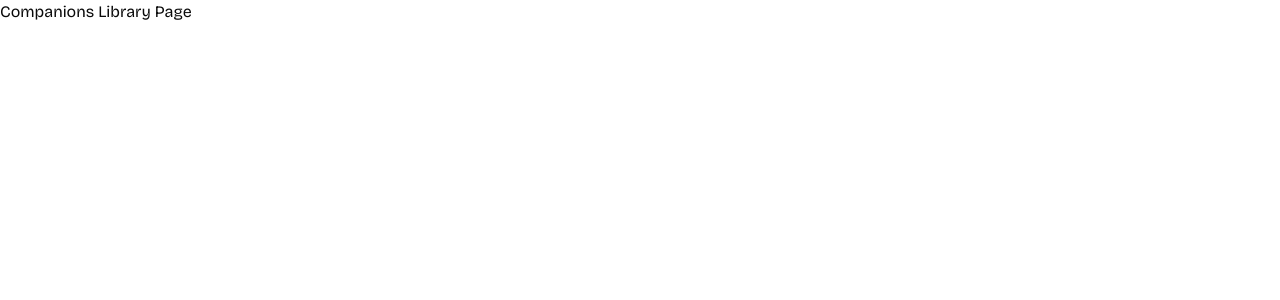
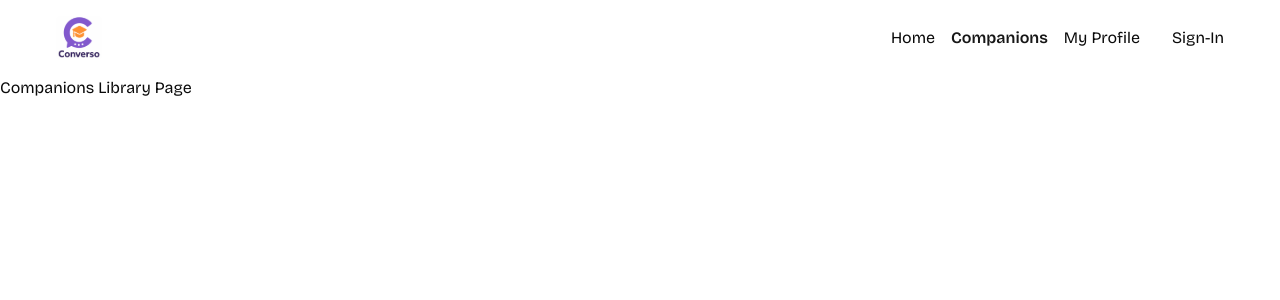
Before and after one commit to godseye1310/saas-project, a Next.js app: page /companions in a window 1280 px wide. Shown: the top 300 px of the page. Built offline with nearby package versions, Linux system fonts and the light colour scheme.

Commit message:
+ Navbar

```diff
--- a/app/layout.tsx
+++ b/app/layout.tsx
@@ -1,6 +1,7 @@
 import type { Metadata } from "next";
 import { Bricolage_Grotesque } from "next/font/google";
 import "./globals.css";
+import Navbar from "@/components/Navbar";
 
 const bricolage = Bricolage_Grotesque({
 	variable: "--font-bricolage",
@@ -19,7 +20,10 @@
 }>) {
 	return (
 		<html lang="en">
-      <body className={`${bricolage.variable} antialiased`}>{children}</body>
+			<body className={`${bricolage.variable} antialiased`}>
+				<Navbar />
+				{children}
+			</body>
 		</html>
 	);
 }
--- /dev/null
+++ b/components/NavItems.tsx
@@ -0,0 +1,30 @@
+"use client";
+import { cn } from "@/lib/utils";
+import Link from "next/link";
+import { usePathname } from "next/navigation";
+
+const navItems = [
+	{ label: "Home", href: "/" },
+	{ label: "Companions", href: "/companions" },
+	{ label: "My Profile", href: "/my-journey" },
+];
+const NavItems = () => {
+	const pathname = usePathname();
+	return (
+		<nav className="flex items-center gap-4">
+			{navItems.map(({ label, href }) => (
+				<Link
+					href={href}
+					key={label}
+					className={cn(
+						pathname === href && "text-primary font-semibold"
+					)}
+				>
+					{label}
+				</Link>
+			))}
+		</nav>
+	);
+};
+
+export default NavItems;
--- /dev/null
+++ b/components/Navbar.tsx
@@ -0,0 +1,27 @@
+import Image from "next/image";
+import Link from "next/link";
+import React from "react";
+import NavItems from "./NavItems";
+
+const Navbar = () => {
+	return (
+		<nav className="navbar">
+			<Link href="/">
+				<div className="flex items-center gap-2.5 cursor-pointer">
+					<Image
+						src="/images/logo.svg"
+						alt="logo"
+						width={46}
+						height={44}
+					/>
+				</div>
+			</Link>
+			<div className="flex items-center gap-8">
+				<NavItems />
+				<Link href="/sign-in">Sign-In</Link>
+			</div>
+		</nav>
+	);
+};
+
+export default Navbar;
```
Lines whose indentation alone changed are shown as unchanged.
